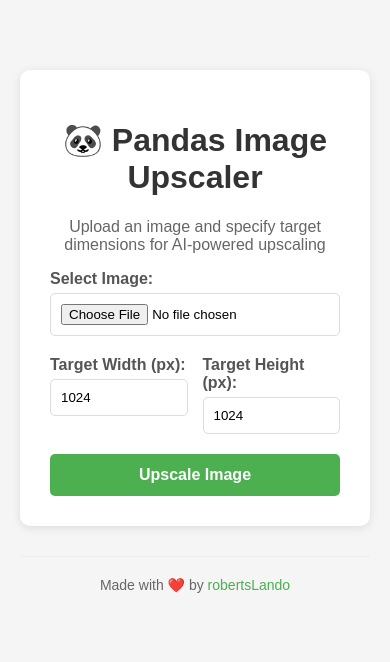
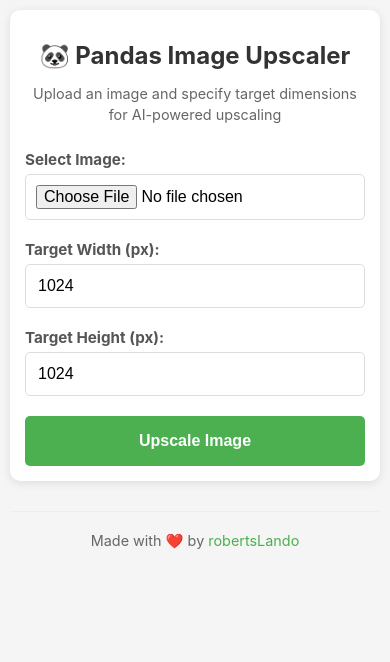
Before and after one commit to robertsLando/upscaler, a FastAPI app: page / in a window 390 px wide. Shown: the top 662 px of the page. Run offline with FastAPI, Linux system fonts and the light colour scheme.

Commit message:
style: enhance layout and responsiveness of index.html

```diff
--- a/src/upscaler/templates/index.html
+++ b/src/upscaler/templates/index.html
@@ -1,24 +1,38 @@
 <!DOCTYPE html>
-<html>
+<html lang="en">
 <head>
+    <meta charset="UTF-8">
+    <meta name="viewport" content="width=device-width, initial-scale=1.0">
     <title>Image Upscaler</title>
     <style>
+        * {
+            box-sizing: border-box;
+        }
         body {
-            font-family: Arial, sans-serif;
+            font-family: -apple-system, BlinkMacSystemFont, 'Segoe UI', Arial, sans-serif;
             max-width: 800px;
-            margin: 50px auto;
+            margin: 0 auto;
             padding: 20px;
             background-color: #f5f5f5;
         }
         .container {
             background-color: white;
-            padding: 30px;
+            padding: 20px;
             border-radius: 10px;
             box-shadow: 0 2px 10px rgba(0,0,0,0.1);
         }
         h1 {
             color: #333;
             text-align: center;
+            font-size: 1.8rem;
+            margin-bottom: 10px;
+        }
+        .subtitle {
+            text-align: center;
+            color: #666;
+            font-size: 0.95rem;
+            margin-bottom: 25px;
+            line-height: 1.4;
         }
         .form-group {
             margin-bottom: 20px;
@@ -28,14 +42,18 @@
             margin-bottom: 5px;
             font-weight: bold;
             color: #555;
+            font-size: 0.95rem;
         }
         input[type="file"],
         input[type="number"] {
             width: 100%;
-            padding: 10px;
+            padding: 12px;
             border: 1px solid #ddd;
             border-radius: 5px;
-            box-sizing: border-box;
+            font-size: 16px;
+        }
+        input[type="file"] {
+            padding: 10px;
         }
         .dimension-inputs {
             display: grid;
@@ -44,7 +62,7 @@
         }
         button {
             width: 100%;
-            padding: 12px;
+            padding: 14px;
             background-color: #4CAF50;
             color: white;
             border: none;
@@ -52,19 +70,26 @@
             cursor: pointer;
             font-size: 16px;
             font-weight: bold;
+            transition: background-color 0.3s;
+            touch-action: manipulation;
         }
         button:hover {
             background-color: #45a049;
         }
+        button:active {
+            transform: scale(0.98);
+        }
         button:disabled {
             background-color: #ccc;
             cursor: not-allowed;
+            transform: none;
         }
         #status {
             margin-top: 20px;
-            padding: 10px;
+            padding: 12px;
             border-radius: 5px;
             display: none;
+            font-size: 0.95rem;
         }
         .success {
             background-color: #d4edda;
@@ -85,10 +110,18 @@
             margin-top: 20px;
             text-align: center;
         }
+        .preview h3 {
+            font-size: 1.2rem;
+            margin-bottom: 15px;
+        }
         .preview img {
             max-width: 100%;
+            height: auto;
             border: 1px solid #ddd;
             border-radius: 5px;
+        }
+        .preview button {
+            margin-top: 15px;
         }
         footer {
             text-align: center;
@@ -96,7 +129,7 @@
             padding-top: 20px;
             border-top: 1px solid #eee;
             color: #666;
-            font-size: 14px;
+            font-size: 0.9rem;
         }
         footer a {
             color: #4CAF50;
@@ -105,12 +138,55 @@
         footer a:hover {
             text-decoration: underline;
         }
+
+        /* Mobile optimizations */
+        @media (max-width: 600px) {
+            body {
+                padding: 10px;
+            }
+            .container {
+                padding: 15px;
+            }
+            h1 {
+                font-size: 1.5rem;
+            }
+            .subtitle {
+                font-size: 0.9rem;
+            }
+            .dimension-inputs {
+                grid-template-columns: 1fr;
+                gap: 0;
+            }
+            input[type="number"] {
+                font-size: 16px; /* Prevents zoom on iOS */
+            }
+            button {
+                padding: 16px; /* Larger tap target for mobile */
+            }
+        }
+
+        /* Landscape mobile */
+        @media (max-width: 900px) and (orientation: landscape) {
+            body {
+                padding: 15px;
+            }
+            .container {
+                padding: 20px;
+            }
+        }
+
+        /* Tablets */
+        @media (min-width: 601px) and (max-width: 900px) {
+            body {
+                padding: 30px 20px;
+            }
+        }
     </style>
 </head>
 <body>
     <div class="container">
         <h1>🐼 Pandas Image Upscaler</h1>
-        <p style="text-align: center; color: #666;">Upload an image and specify target dimensions for AI-powered upscaling</p>
+        <p class="subtitle">Upload an image and specify target dimensions for AI-powered upscaling</p>
 
         <form id="uploadForm">
             <div class="form-group">
```
